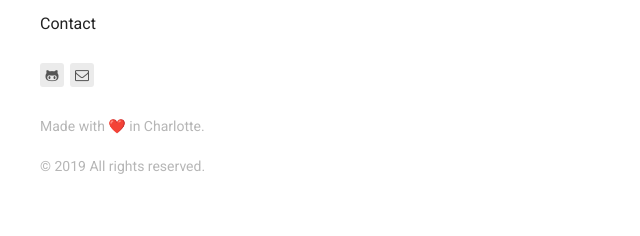
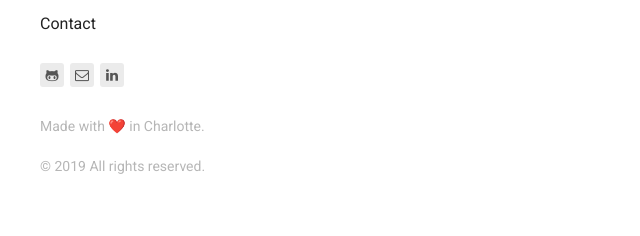
Before and after one commit to rveres/personal_website, a Gatsby site: page /tags in a window 1280 px wide. Shown: the part 320-556 px from the top of the page, 0-640 px from the left. Built offline with nearby package versions, Linux system fonts and the light colour scheme; Gatsby itself is replaced by a stand-in of ours; some packages are replaced by stand-ins of ours.

Commit message:
Updating styling

```diff
--- a/src/components/Links/index.jsx
+++ b/src/components/Links/index.jsx
@@ -31,6 +31,11 @@
               <i className="icon-mail" />
             </a>
           </li>
+          <li className="links__list-item">
+            <a href={`https://www.linkedin.com/in/robert-veres`}>
+              <i className="icon-linkedin" />
+            </a>
+          </li>
         </ul>
       </div>
     )
--- a/src/components/PageTemplateDetails/style.scss
+++ b/src/components/PageTemplateDetails/style.scss
@@ -9,6 +9,7 @@
         @include line-height(2);
         @include margin-top(0);
         // @include margin-bottom(1.45);
+        // border-bottom: 1px solid $color-base;
     }
     &__body {
         font-size: $typographic-base-font-size;
```
